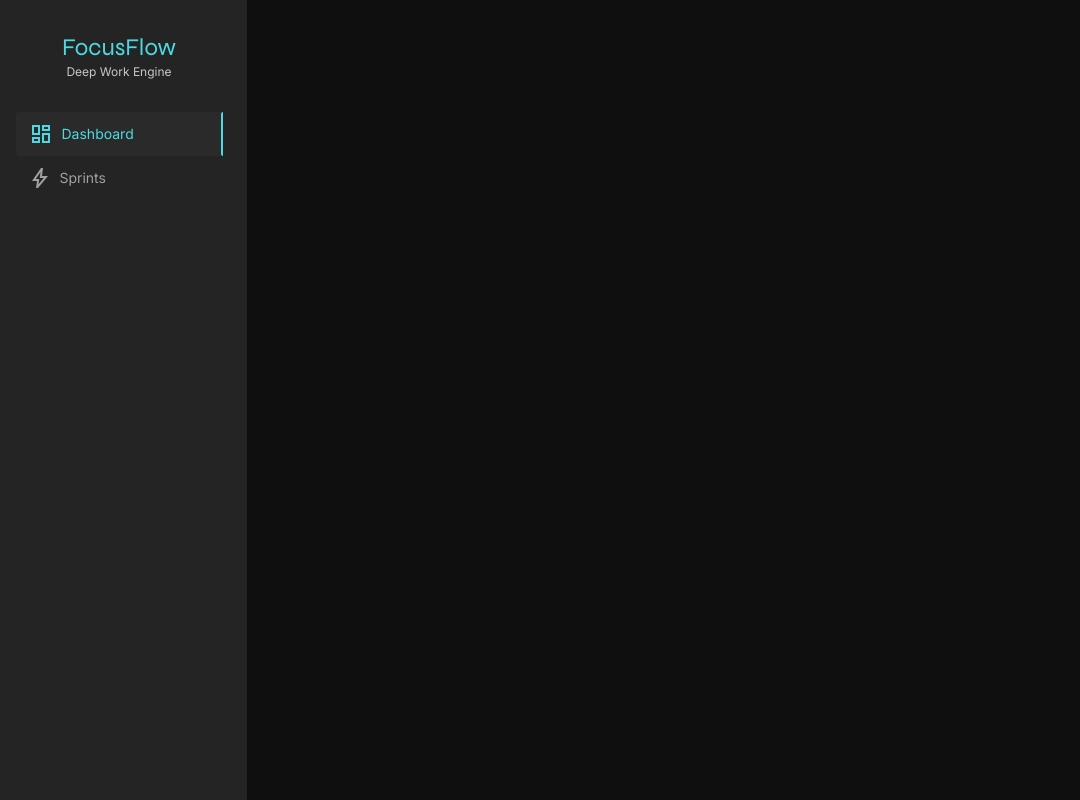
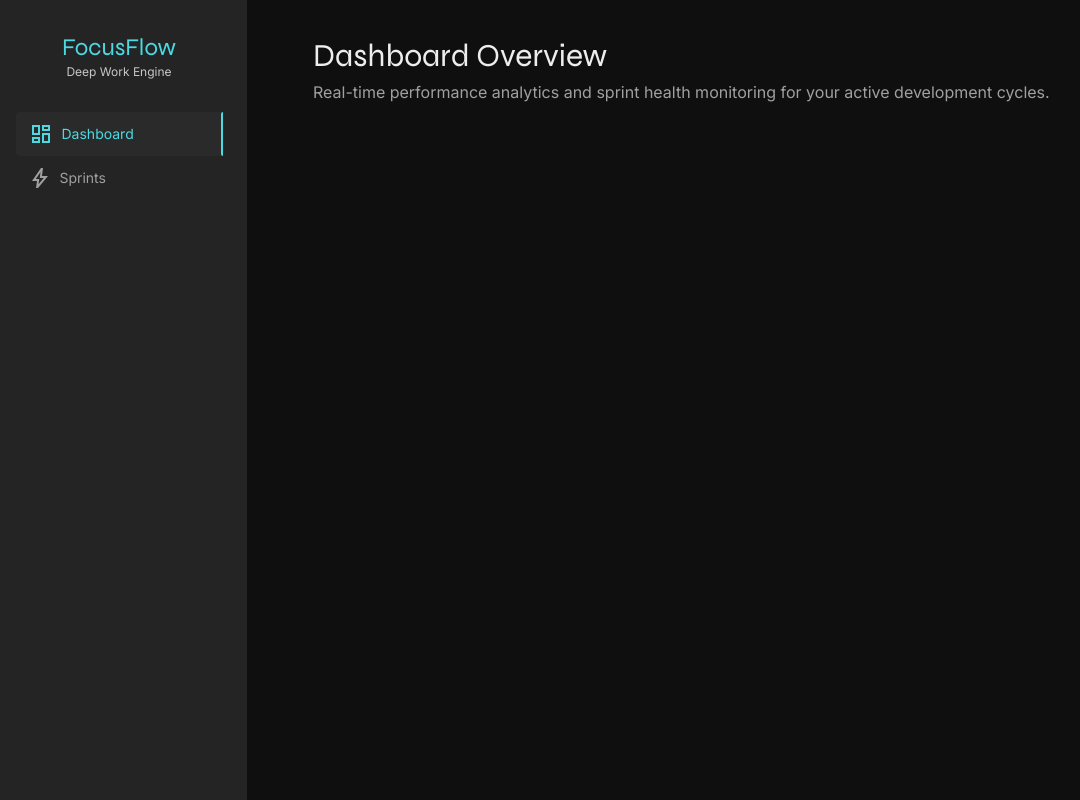
Before and after one commit to JoaoGustavo-dev/focusflow, a React (Vite) app: page / in a window 1280 px wide. Shown: the whole page, without its empty margins (9-1089 px from the left). Built offline with nearby package versions, Linux system fonts and the light colour scheme.

Commit message:
feat(dashboard): create reusable Header component and integrate into Home

```diff
--- /dev/null
+++ b/src/components/Header.jsx
@@ -0,0 +1,10 @@
+const Header = ({ title, description }) => {
+  return (
+    <div>
+      <p className="text-main font-display text-[32px]">{title}</p>
+      <p className="text-secondary text-base">{description}</p>
+    </div>
+  )
+}
+
+export default Header
--- a/src/layouts/Layout.jsx
+++ b/src/layouts/Layout.jsx
@@ -3,7 +3,7 @@ import Sidebar from '../components/Sidebar'
 
 const Layout = () => {
   return (
-    <div className="bg-background grid h-screen w-screen grid-cols-[16rem_1fr]">
+    <div className="bg-background grid h-screen w-screen grid-cols-[16rem_1fr] gap-16">
       <Sidebar />
       <div className="min-w-0 flex-1">
         <Outlet />
--- a/src/pages/Home.jsx
+++ b/src/pages/Home.jsx
@@ -1,5 +1,19 @@
+import Header from '../components/Header'
+
 const Home = () => {
-  return <div className=""></div>
+  return (
+    <div className="flex max-w-226.25 flex-col gap-10 px-0.5 py-8">
+      {/* Header */}
+      <div>
+        <Header
+          title="Dashboard Overview"
+          description="Real-time performance analytics and sprint health monitoring for your active development cycles."
+        />
+      </div>
+
+      {/* Sprint Cards */}
+    </div>
+  )
 }
 
 export default Home
```
